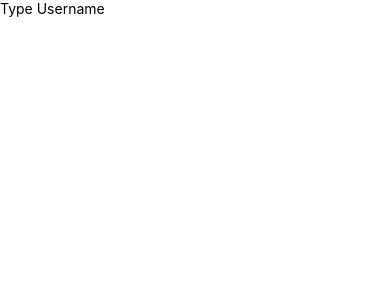
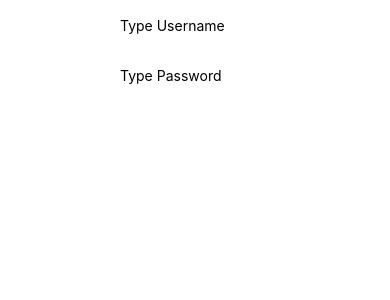
Before and after one commit to catdog990/React-Native-Fitness-App, a React Native app in the folder fitness/: screen / in a window 390 px wide. Shown: the top 300 px of the page. Built offline with nearby package versions, Linux system fonts and the light colour scheme.

Commit message:
userAuth

```diff
--- a/fitness/App.js
+++ b/fitness/App.js
@@ -1,5 +1,7 @@
 import React, { Component } from 'react';
 import { AppRegistry, Text, View, TextInput } from 'react-native';
+
+
 
 export default class userInput extends Component {
   constructor(props){
@@ -10,21 +12,28 @@ export default class userInput extends Component {
   render(){
 
     return(
-
 <View>
 
+   <View style={{
+        flex: 3,
+        flexDirection: 'column',
+
+        alignItems: 'center'
+        }}>
 
       <TextInput
-      style={{height: 40, flex: 1, alignItems: 'center'}}
+      style={{height: 50, width: 150}}
       placeholder="Type Username"
       onChangeText={(text) => this.setState({text})}
     />
-
+      <TextInput
+      style={{height: 50, width: 150}}
+      placeholder="Type Password"
+      onChangeText={(text) => this.setState({text})}
+    />
+    </View>
 
 </View>
-
-
-
 
     );
 
```
